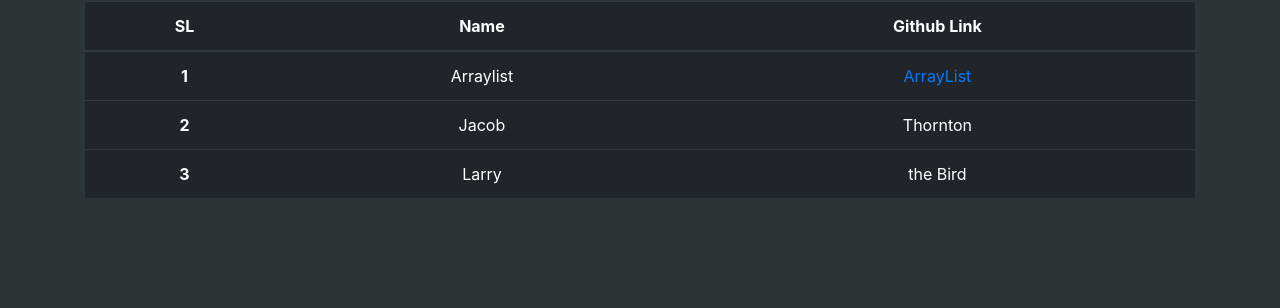
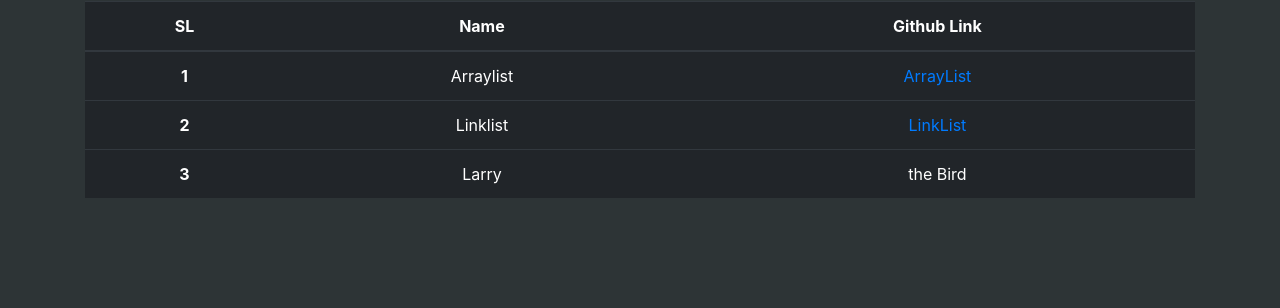
Before and after one commit to AR-Shahin/my-personal-cv-portfolio, a PHP site: page /code.html in a window 1280 px wide. Shown: the part 145-453 px from the top of the page. Run offline with PHP 8.4, Linux system fonts and the light colour scheme; some libraries are stand-ins or nearby versions.

Commit message:
link list add

```diff
--- a/Resources/Css/main.css
+++ b/Resources/Css/main.css
@@ -1,3 +1,6 @@
+body{
+    background: #ecf0f1;
+}
 .btn-shahin{
     border: 1px solid transparent;
     background: #130f40;
--- a/code.html
+++ b/code.html
@@ -46,8 +46,8 @@
                 </tr>
                 <tr>
                   <th scope="row">2</th>
-                  <td>Jacob</td>
-                  <td>Thornton</td>
+                  <td>Linklist</td>
+                  <td><a href="https://github.com/AR-Shahin/Link_list" target="_blank">LinkList</a></td>
                 </tr>
                 <tr>
                   <th scope="row">3</th>
--- a/index.html
+++ b/index.html
@@ -295,6 +295,7 @@
          </div>
          <!-- row -->
       </div>
+      </div>
       <!-- container -->
       <footer>
         <div class="container">
@@ -312,6 +313,7 @@
                 </div> <!-- col -->
              </div> <!-- row -->
          </div> <!-- container -->
+
       </footer> <!-- footer -->
 
 
@@ -380,6 +382,7 @@
                     </div>
                   </div>
                 </div>
+
       <script src="https://code.jquery.com/jquery-3.2.1.slim.min.js"></script>
       <script src="https://cdnjs.cloudflare.com/ajax/libs/popper.js/1.12.9/umd/popper.min.js"></script>
       <script src="https://maxcdn.bootstrapcdn.com/bootstrap/4.0.0/js/bootstrap.min.js"></script>
```
